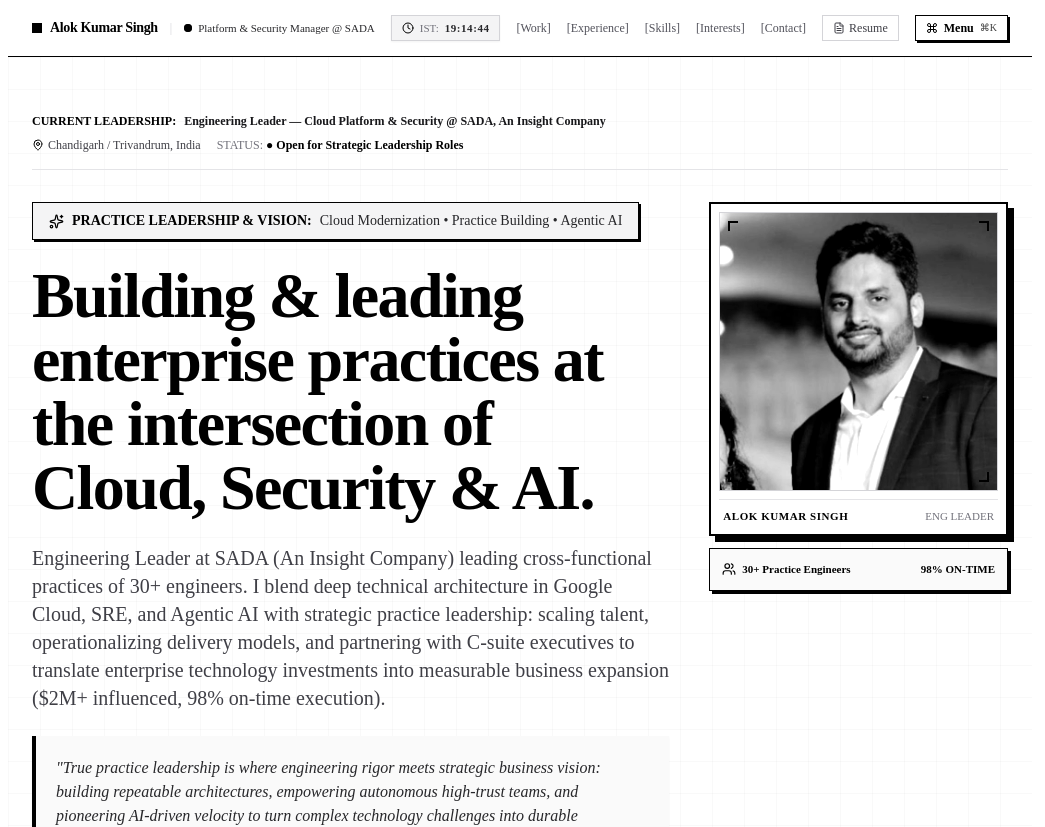
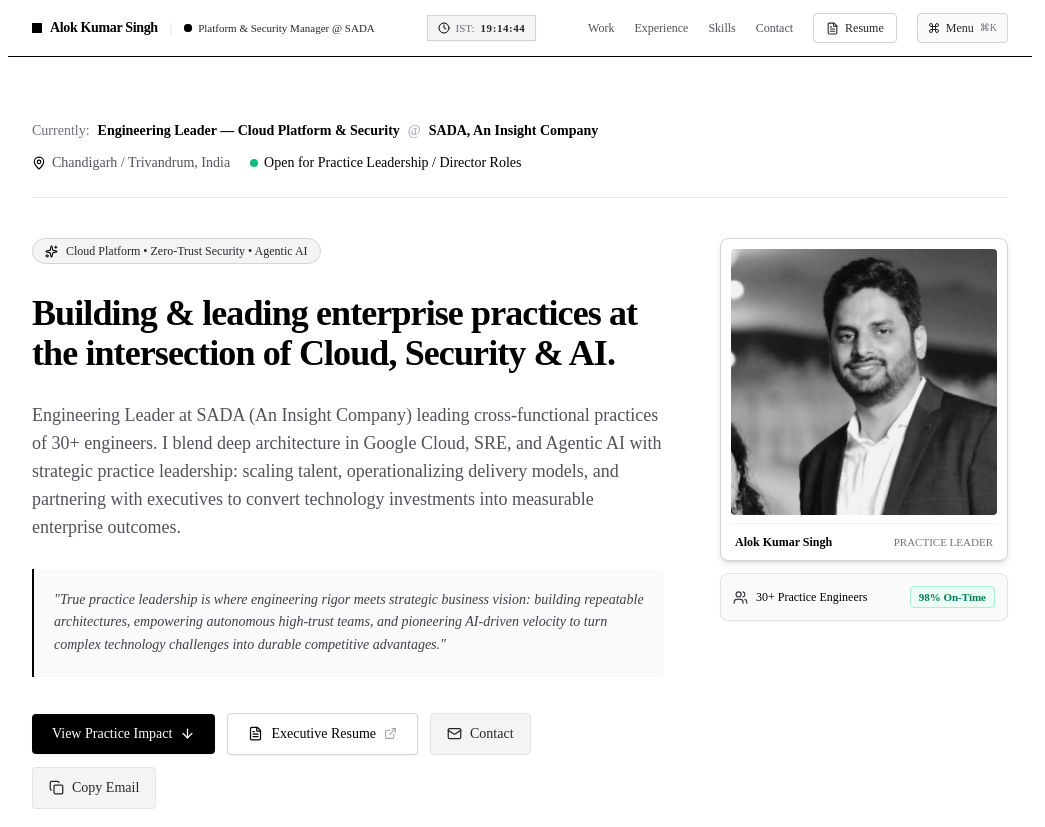
Before and after one commit to dpskanpur/alok_website, a Next.js app: page / in a window 1280 px wide. Shown: the top 827 px of the page, without its empty margins (120-1165 px from the left). Built offline with nearby package versions, Linux system fonts and the light colour scheme.

Commit message:
feat(ui): clean executive hero typography, refine nav links, and remove hobbies section

```diff
--- a/app/page.tsx
+++ b/app/page.tsx
@@ -7,7 +7,6 @@ import Hero from "@/components/sections/Hero";
 import WorkSection from "@/components/sections/WorkSection";
 import ExperienceSection from "@/components/sections/ExperienceSection";
 import StackSection from "@/components/sections/StackSection";
-import HobbiesSection from "@/components/sections/HobbiesSection";
 import ContactSection from "@/components/sections/ContactSection";
 import Footer from "@/components/Footer";
 
@@ -33,7 +32,6 @@ export default function Home() {
           <WorkSection />
           <ExperienceSection />
           <StackSection />
-          <HobbiesSection />
           <ContactSection />
         </main>
 
--- a/components/Header.tsx
+++ b/components/Header.tsx
@@ -56,22 +56,19 @@ export default function Header({ onOpenCommand }: HeaderProps) {
         </div>
 
         {/* Right: Section Links & Command Menu Trigger */}
-        <div className="flex items-center space-x-4">
-          <nav className="hidden lg:flex items-center space-x-4 text-xs font-mono">
+        <div className="flex items-center space-x-5">
+          <nav className="hidden lg:flex items-center space-x-5 text-xs font-sans font-medium">
             <a href="#work" className="text-zinc-600 hover:text-black transition-colors">
-              [Work]
+              Work
             </a>
             <a href="#experience" className="text-zinc-600 hover:text-black transition-colors">
-              [Experience]
+              Experience
             </a>
             <a href="#stack" className="text-zinc-600 hover:text-black transition-colors">
-              [Skills]
-            </a>
-            <a href="#hobbies" className="text-zinc-600 hover:text-black transition-colors">
-              [Interests]
+              Skills
             </a>
             <a href="#contact" className="text-zinc-600 hover:text-black transition-colors">
-              [Contact]
+              Contact
             </a>
           </nav>
 
@@ -80,21 +77,21 @@ export default function Header({ onOpenCommand }: HeaderProps) {
             href={profileData.resumeUrl}
             target="_blank"
             rel="noopener noreferrer"
-            className="hidden sm:inline-flex items-center space-x-1 px-2.5 py-1 border border-zinc-300 hover:border-black text-xs font-sans text-zinc-700 hover:text-black transition-colors"
+            className="hidden sm:inline-flex items-center space-x-1.5 px-3 py-1.5 border border-zinc-300 hover:border-black rounded text-xs font-sans text-zinc-800 hover:text-black transition-colors"
           >
-            <FileText size={12} />
+            <FileText size={13} />
             <span>Resume</span>
           </a>
 
           {/* Command Menu Button */}
           <button
             onClick={onOpenCommand}
-            className="flex items-center space-x-1.5 px-2.5 py-1 text-xs border border-black text-black bg-white hover:bg-black hover:text-white transition-all shadow-[2px_2px_0px_0px_rgba(0,0,0,1)] active:translate-x-0.5 active:translate-y-0.5 active:shadow-none font-mono"
+            className="flex items-center space-x-1.5 px-2.5 py-1.5 text-xs border border-zinc-300 hover:border-black rounded text-zinc-800 hover:text-black bg-zinc-50 hover:bg-zinc-100 transition-all font-sans"
             title="Open Quick Navigation Menu"
           >
             <Command size={12} />
-            <span className="font-semibold hidden sm:inline">Menu</span>
-            <kbd className="text-[10px] opacity-75">⌘K</kbd>
+            <span className="font-medium hidden sm:inline">Menu</span>
+            <kbd className="text-[10px] text-zinc-500 font-mono ml-1">⌘K</kbd>
           </button>
         </div>
       </div>
--- a/components/sections/Hero.tsx
+++ b/components/sections/Hero.tsx
@@ -14,135 +14,131 @@ export default function Hero() {
   };
 
   return (
-    <section className="relative pt-10 sm:pt-14 pb-16 border-b border-black overflow-hidden bg-white px-4 sm:px-6">
-      {/* Background Subtle Grid */}
-      <div className="absolute inset-0 bg-bw-grid pointer-events-none opacity-60" />
-
+    <section className="relative pt-12 sm:pt-16 pb-16 border-b border-zinc-200 bg-white px-4 sm:px-6">
       <div className="relative w-full">
         {/* Top Status & Location Bar */}
-        <div className="flex flex-wrap items-center justify-between gap-2 pb-4 mb-8 border-b border-zinc-200 font-mono text-xs text-zinc-500">
+        <div className="flex flex-wrap items-center justify-between gap-3 pb-6 mb-10 border-b border-zinc-200 text-xs sm:text-sm">
           <div className="flex items-center space-x-2">
-            <span className="text-black font-bold">CURRENT LEADERSHIP:</span>
-            <span className="text-zinc-900 font-sans font-semibold">{profileData.title} @ {profileData.company}</span>
+            <span className="text-zinc-500 font-medium">Currently:</span>
+            <span className="text-black font-semibold">{profileData.title}</span>
+            <span className="text-zinc-400">@</span>
+            <span className="text-black font-semibold">{profileData.company}</span>
           </div>
-          <div className="flex items-center space-x-4">
-            <span className="flex items-center space-x-1">
-              <MapPin size={12} className="text-black" />
-              <span className="text-zinc-700 font-sans">{profileData.location}</span>
+          <div className="flex items-center space-x-5 text-zinc-600">
+            <span className="flex items-center space-x-1.5">
+              <MapPin size={14} className="text-black" />
+              <span>{profileData.location}</span>
             </span>
-            <span>STATUS: <strong className="text-black font-sans font-semibold">● Open for Strategic Leadership Roles</strong></span>
+            <span className="flex items-center space-x-1.5 font-medium text-black">
+              <span className="h-2 w-2 rounded-full bg-emerald-500 inline-block"></span>
+              <span>Open for Practice Leadership / Director Roles</span>
+            </span>
           </div>
         </div>
 
-        {/* Hero Grid: Content + Responsive Portrait */}
-        <div className="grid grid-cols-1 lg:grid-cols-12 gap-8 lg:gap-10 items-start">
-          {/* Left Column: Headline, Bio & CTAs */}
-          <div className="lg:col-span-8 space-y-6">
-            {/* Status Pill */}
-            <div className="inline-flex items-center gap-2 px-4 py-2 bg-zinc-100 border border-black font-mono text-xs sm:text-sm text-black shadow-[2px_2px_0px_0px_rgba(0,0,0,1)]">
-              <Sparkles size={15} className="text-black shrink-0" />
-              <span className="font-bold">PRACTICE LEADERSHIP & VISION:</span>
-              <span className="text-zinc-800 font-sans">Cloud Modernization • Practice Building • Agentic AI</span>
+        {/* Hero Grid: Content + Executive Portrait */}
+        <div className="grid grid-cols-1 lg:grid-cols-12 gap-10 lg:gap-14 items-start">
+          {/* Left Column: Headline, Executive Bio & CTAs */}
+          <div className="lg:col-span-8 space-y-7">
+            {/* Focus Tag */}
+            <div className="inline-flex items-center gap-2 px-3 py-1 bg-zinc-100 border border-zinc-300 rounded-full text-xs text-zinc-800 font-medium">
+              <Sparkles size={13} className="text-black shrink-0" />
+              <span>Cloud Platform • Zero-Trust Security • Agentic AI</span>
             </div>
 
             {/* Headline */}
-            <h1 className="text-4xl sm:text-6xl lg:text-[4rem] font-sans font-extrabold tracking-tight text-black leading-[1.08]">
+            <h1 className="text-2xl sm:text-3xl lg:text-4xl font-bold tracking-tight text-black leading-snug">
               Building & leading enterprise practices at the intersection of Cloud, Security & AI.
             </h1>
 
-            {/* Subtitle / Plain English Bio */}
-            <p className="text-lg sm:text-xl text-zinc-700 font-sans leading-relaxed max-w-3xl">
-              {profileData.bio.intro}
+            {/* Executive Bio */}
+            <p className="text-base sm:text-lg text-zinc-600 font-normal leading-relaxed max-w-2xl">
+              Engineering Leader at SADA (An Insight Company) leading cross-functional practices of 30+ engineers. I blend deep architecture in Google Cloud, SRE, and Agentic AI with strategic practice leadership: scaling talent, operationalizing delivery models, and partnering with executives to convert technology investments into measurable enterprise outcomes.
             </p>
 
             {/* Leadership Quote Block */}
-            <div className="p-4 sm:p-5 bg-zinc-50 border-l-4 border-black text-sm sm:text-base font-sans text-zinc-800 italic shadow-sm leading-relaxed">
+            <div className="p-4 sm:p-5 bg-zinc-50 border-l-2 border-black rounded-r-md text-sm text-zinc-700 italic leading-relaxed">
               {profileData.bio.quote}
             </div>
 
             {/* Action Buttons */}
-            <div className="pt-2 flex flex-wrap items-center gap-3 font-mono text-xs">
+            <div className="pt-2 flex flex-wrap items-center gap-3 text-sm">
               <a
                 href="#work"
-                className="inline-flex items-center space-x-2 px-5 py-3 bg-black text-white font-bold hover:bg-zinc-800 transition-all border border-black shadow-[3px_3px_0px_0px_rgba(0,0,0,0.3)] active:translate-x-0.5 active:translate-y-0.5"
+                className="inline-flex items-center space-x-2 px-5 py-2.5 bg-black text-white font-medium hover:bg-zinc-800 transition-colors rounded shadow-sm"
               >
-                <span>Explore Impact & AI Workflows</span>
-                <ArrowDown size={14} />
+                <span>View Practice Impact</span>
+                <ArrowDown size={15} />
               </a>
 
               <a
                 href={profileData.resumeUrl}
                 target="_blank"
                 rel="noopener noreferrer"
-                className="inline-flex items-center space-x-2 px-5 py-3 bg-white text-black font-bold hover:bg-zinc-100 transition-colors border border-black shadow-[3px_3px_0px_0px_rgba(0,0,0,1)] active:translate-x-0.5 active:translate-y-0.5"
+                className="inline-flex items-center space-x-2 px-5 py-2.5 bg-white text-black font-medium hover:bg-zinc-100 transition-colors border border-zinc-300 rounded shadow-sm"
               >
-                <FileText size={14} />
-                <span>Online Resume</span>
-                <ExternalLink size={12} className="text-zinc-500" />
+                <FileText size={15} />
+                <span>Executive Resume</span>
+                <ExternalLink size={13} className="text-zinc-400" />
               </a>
 
               <a
                 href="#contact"
-                className="inline-flex items-center space-x-2 px-4 py-3 bg-zinc-100 text-zinc-800 hover:text-black hover:bg-zinc-200 transition-colors border border-zinc-300"
+                className="inline-flex items-center space-x-2 px-4 py-2.5 bg-zinc-100 text-zinc-800 hover:text-black hover:bg-zinc-200 transition-colors border border-zinc-200 rounded"
               >
-                <Mail size={14} />
+                <Mail size={15} />
                 <span>Contact</span>
               </a>
 
               <button
                 onClick={copyEmail}
-                className="inline-flex items-center space-x-2 px-4 py-3 bg-zinc-100 text-zinc-800 hover:text-black hover:bg-zinc-200 transition-colors border border-zinc-300"
+                className="inline-flex items-center space-x-2 px-4 py-2.5 bg-zinc-100 text-zinc-800 hover:text-black hover:bg-zinc-200 transition-colors border border-zinc-200 rounded"
               >
-                {copied ? <Check size={14} className="text-black" /> : <Copy size={14} />}
+                {copied ? <Check size={15} className="text-black" /> : <Copy size={15} />}
                 <span>{copied ? "Email copied!" : "Copy Email"}</span>
               </button>
             </div>
           </div>
 
-          {/* Right Column: Responsive Editorial Portrait Frame */}
+          {/* Right Column: Refined Executive Portrait Frame */}
           <div className="lg:col-span-4 flex flex-col items-center lg:items-end">
-            <div className="w-full max-w-[280px] sm:max-w-[320px] lg:max-w-none group">
-              {/* Image Frame with Double Border & Offset Drop Shadow */}
-              <div className="relative bg-white p-2 border-2 border-black shadow-[6px_6px_0px_0px_rgba(0,0,0,1)] transition-transform duration-200 group-hover:-translate-y-1 group-hover:-translate-x-1 group-hover:shadow-[8px_8px_0px_0px_rgba(0,0,0,1)]">
-                {/* Responsive Image Container */}
-                <div className="relative aspect-square w-full bg-zinc-100 overflow-hidden border border-zinc-300">
+            <div className="w-full max-w-[280px] sm:max-w-[320px] lg:max-w-none">
+              {/* Image Frame with Clean Border & Subtle Shadow */}
+              <div className="relative bg-white p-2.5 border border-zinc-300 rounded-lg shadow-md hover:shadow-lg transition-shadow">
+                {/* Image Container */}
+                <div className="relative aspect-square w-full bg-zinc-100 overflow-hidden rounded">
                   <img
                     src={profileData.avatar}
                     alt={profileData.name}
-                    className="w-full h-full object-cover grayscale contrast-125 transition-all duration-300 group-hover:grayscale-0 group-hover:contrast-100"
+                    className="w-full h-full object-cover grayscale contrast-110 hover:grayscale-0 transition-all duration-300"
                   />
-                  {/* Corner Registration Marks */}
-                  <div className="absolute top-2 left-2 w-2.5 h-2.5 border-t-2 border-l-2 border-black pointer-events-none"></div>
-                  <div className="absolute top-2 right-2 w-2.5 h-2.5 border-t-2 border-r-2 border-black pointer-events-none"></div>
-                  <div className="absolute bottom-2 left-2 w-2.5 h-2.5 border-b-2 border-l-2 border-black pointer-events-none"></div>
-                  <div className="absolute bottom-2 right-2 w-2.5 h-2.5 border-b-2 border-r-2 border-black pointer-events-none"></div>
                 </div>
 
-                {/* Editorial Monospace Caption */}
-                <div className="pt-2 pb-0.5 px-1 flex items-center justify-between font-mono text-[11px] text-zinc-600 border-t border-zinc-200 mt-2">
-                  <span className="font-bold text-black uppercase tracking-wider">{profileData.name}</span>
-                  <span className="text-zinc-500 font-mono">ENG LEADER</span>
+                {/* Caption */}
+                <div className="pt-2.5 px-1 flex items-center justify-between text-xs text-zinc-600 border-t border-zinc-100 mt-2">
+                  <span className="font-semibold text-black">{profileData.name}</span>
+                  <span className="text-zinc-500 font-mono text-[11px]">PRACTICE LEADER</span>
                 </div>
               </div>
 
-              {/* Sub-card quick note */}
-              <div className="mt-3 p-3 bg-zinc-50 border border-black font-mono text-[11px] text-zinc-700 flex items-center justify-between shadow-[3px_3px_0px_0px_rgba(0,0,0,1)]">
-                <span className="flex items-center space-x-1.5 font-sans font-semibold text-black">
-                  <Users size={14} />
+              {/* Practice Sub-card note */}
+              <div className="mt-3 p-3 bg-zinc-50 border border-zinc-200 rounded-lg text-xs text-zinc-700 flex items-center justify-between shadow-sm">
+                <span className="flex items-center space-x-2 font-medium text-black">
+                  <Users size={15} className="text-zinc-700" />
                   <span>30+ Practice Engineers</span>
                 </span>
-                <span className="text-black font-bold font-mono">98% ON-TIME</span>
+                <span className="text-emerald-700 font-semibold bg-emerald-50 px-2 py-0.5 rounded border border-emerald-200 text-[11px]">98% On-Time</span>
               </div>
             </div>
           </div>
         </div>
 
-        {/* Tangible Business Metrics Grid */}
-        <div className="grid grid-cols-2 sm:grid-cols-4 gap-3 pt-10 mt-8 border-t border-zinc-200">
+        {/* Business Metrics Grid */}
+        <div className="grid grid-cols-2 sm:grid-cols-4 gap-4 pt-10 mt-10 border-t border-zinc-200">
           {profileData.metrics.map((m, idx) => (
-            <div key={idx} className="p-4 bg-white border border-black shadow-[3px_3px_0px_0px_rgba(0,0,0,1)] hover:bg-zinc-50 transition-colors">
-              <div className="text-[11px] font-sans text-zinc-500 uppercase tracking-wider">{m.label}</div>
-              <div className="text-xl sm:text-2xl font-sans font-bold text-black mt-1">{m.value}</div>
+            <div key={idx} className="p-4 bg-zinc-50/70 border border-zinc-200 rounded-lg hover:border-zinc-300 transition-colors">
+              <div className="text-xs text-zinc-500 uppercase tracking-wider font-medium">{m.label}</div>
+              <div className="text-2xl font-bold text-black mt-1.5">{m.value}</div>
             </div>
           ))}
         </div>
```
Also changed, not shown: components/CommandPalette.tsx (+0 -11 lines), components/Footer.tsx (+1 -7 lines).
